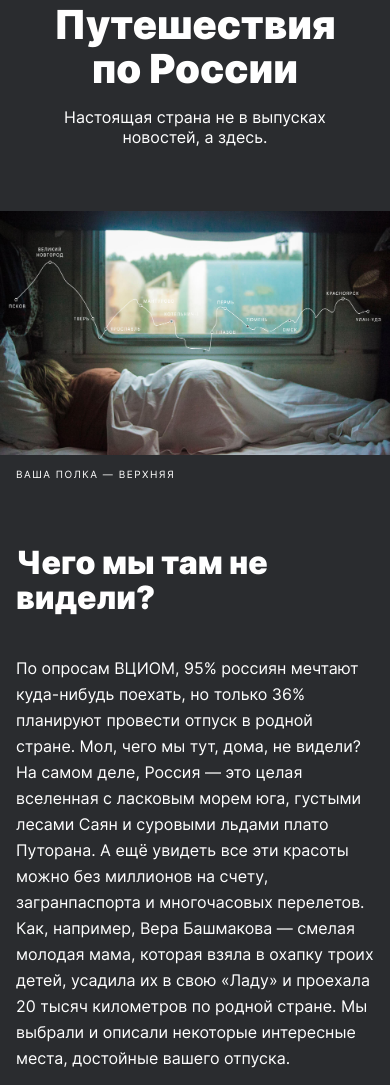
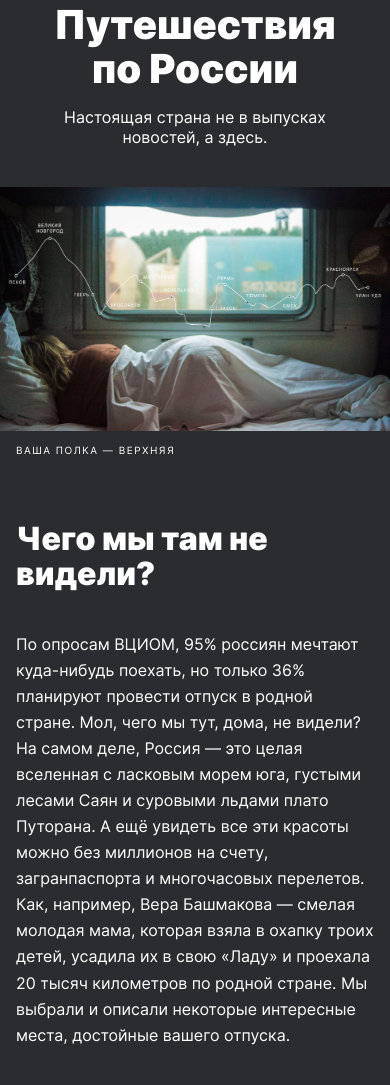
Before and after one commit to morar-egor/russian-travel, a plain HTML site: page index.html in a window 390 px wide. Shown: the part 106-1191 px from the top of the page. Drawn offline with Linux system fonts and the light colour scheme.

Commit message:
после 2ревью

```diff
--- a/blocks/header/__link/_ru/header__link_ru.css
+++ /dev/null
@@ -1,3 +0,0 @@
-.header__link_ru {
-  margin-right: 18px;
-}
--- a/blocks/header/__link/header__link.css
+++ b/blocks/header/__link/header__link.css
@@ -8,13 +8,14 @@
   line-height: 28px;
   text-decoration: none;
   transition: opacity .3s ease;
+  margin-left: 18px;
 }
 
 .header__link:hover {
   opacity: 0.8;
 }
 
-@media screen and (max-width: 768px) {
+@media screen and (max-width: 767px) {
   .header__link {
   font-size: 18px;
   line-height: 20px;
--- a/blocks/header/__logo/header__logo.css
+++ b/blocks/header/__logo/header__logo.css
@@ -3,7 +3,7 @@
   height: 52px;
 }
 
-@media screen and (max-width: 768px) {
+@media screen and (max-width: 767px) {
   .header__logo {
     width: 142px;
     height: 42px;
--- a/blocks/header/header.css
+++ b/blocks/header/header.css
@@ -14,7 +14,7 @@
   }
 }
 
-@media screen and (max-width: 768px) {
+@media screen and (max-width: 767px) {
   .header {
     padding: 16px 16px 48px 16px;
   }
--- a/blocks/intro/__text/intro__text.css
+++ b/blocks/intro/__text/intro__text.css
@@ -8,10 +8,8 @@
   margin: 40px 0 35px;
 }
 
-
 @media screen and (max-width: 768px) {
   .intro__text {
-    font-size: 16px;
-    line-height: 26px;
+    margin: 40px auto;
   }
 }
--- a/blocks/intro/__title/intro__title.css
+++ b/blocks/intro/__title/intro__title.css
@@ -11,7 +11,7 @@
 
 
 
-@media screen and (max-width: 768px) {
+@media screen and (max-width: 767px) {
   .intro__title {
     font-size: 32px;
     line-height: 35px;
--- a/blocks/intro/intro.css
+++ b/blocks/intro/intro.css
@@ -16,7 +16,7 @@
 @media screen and (max-width: 768px) {
   .intro {
     max-width: 720px;
-    margin-left: 24px;
+    margin: 0 auto;
   }
 }
 
--- a/blocks/lead/__images/lead__images.css
+++ b/blocks/lead/__images/lead__images.css
@@ -1,10 +1,17 @@
 .lead__images {
-  padding-top: 64px;
+  margin-top: 64px;
   width: 100%;
 }
 
 @media screen and (max-width: 768px) {
   .lead__images {
     max-width: 768px;
+    margin-top: 56px;
   }
 }
+
+@media screen and (max-width: 767px) {
+  .lead__images {
+    margin-top: 40px;
+  }
+}
--- a/blocks/lead/__subtitle/lead__subtitle.css
+++ b/blocks/lead/__subtitle/lead__subtitle.css
@@ -10,7 +10,7 @@
   padding-top: 35px;
 }
 
-@media screen and (max-width: 768px) {
+@media screen and (max-width: 767px) {
   .lead__subtitle {
     font-size: 16px;
     line-height: 20px;
--- a/blocks/lead/__title/lead__title.css
+++ b/blocks/lead/__title/lead__title.css
@@ -11,7 +11,7 @@
   color: white;
 }
 
-@media screen and (max-width: 768px) {
+@media screen and (max-width: 767px) {
   .lead__title {
     font-size: 40px;
     line-height: 44px;
--- a/index.html
+++ b/index.html
@@ -16,7 +16,7 @@
     <a href="#" ><img src="./images/header-logo.svg" alt="Логотип" class="header__logo"></a>
     <ul class="header__lang-link">
 		  <li>
-        <a href="#"  class="header__link header__link_ru header__link_active">Ru</a>
+        <a href="#"  class="header__link header__link_active">Ru</a>
       </li>
       <li>
     	  <a href="#"  class="header__link">En</a>
--- a/pages/index.css
+++ b/pages/index.css
@@ -8,7 +8,6 @@
 @import url(../blocks/header/__lang-link/header__lang-link.css);
 @import url(../blocks/header/__link/header__link.css);
 @import url(../blocks/header/__link/_active/header__link_active.css);
-@import url(../blocks/header/__link/_ru/header__link_ru.css);
 @import url(../blocks/header/__logo/header__logo.css);
 
 @import url(../blocks/lead/lead.css);
```
